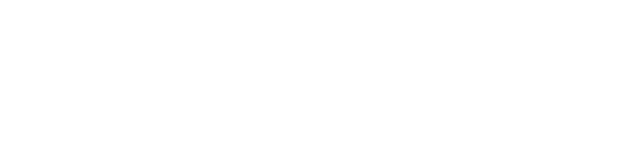
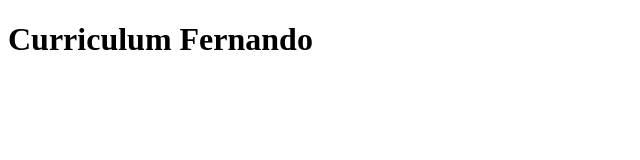
Before and after one commit to fercarabes/cv, a website: page index.html in a window 1280 px wide. Shown: the whole page, without its empty margins (0-640 px from the left). Drawn offline with Linux system fonts and the light colour scheme.

Commit message:
cargar modificaciones

```diff
--- a/index.html
+++ b/index.html
@@ -5,7 +5,7 @@
 </head>
 <body>
 
-<h1></h1>
+<h1>Curriculum Fernando</h1>
 <p></p>
 
 </body>
```
